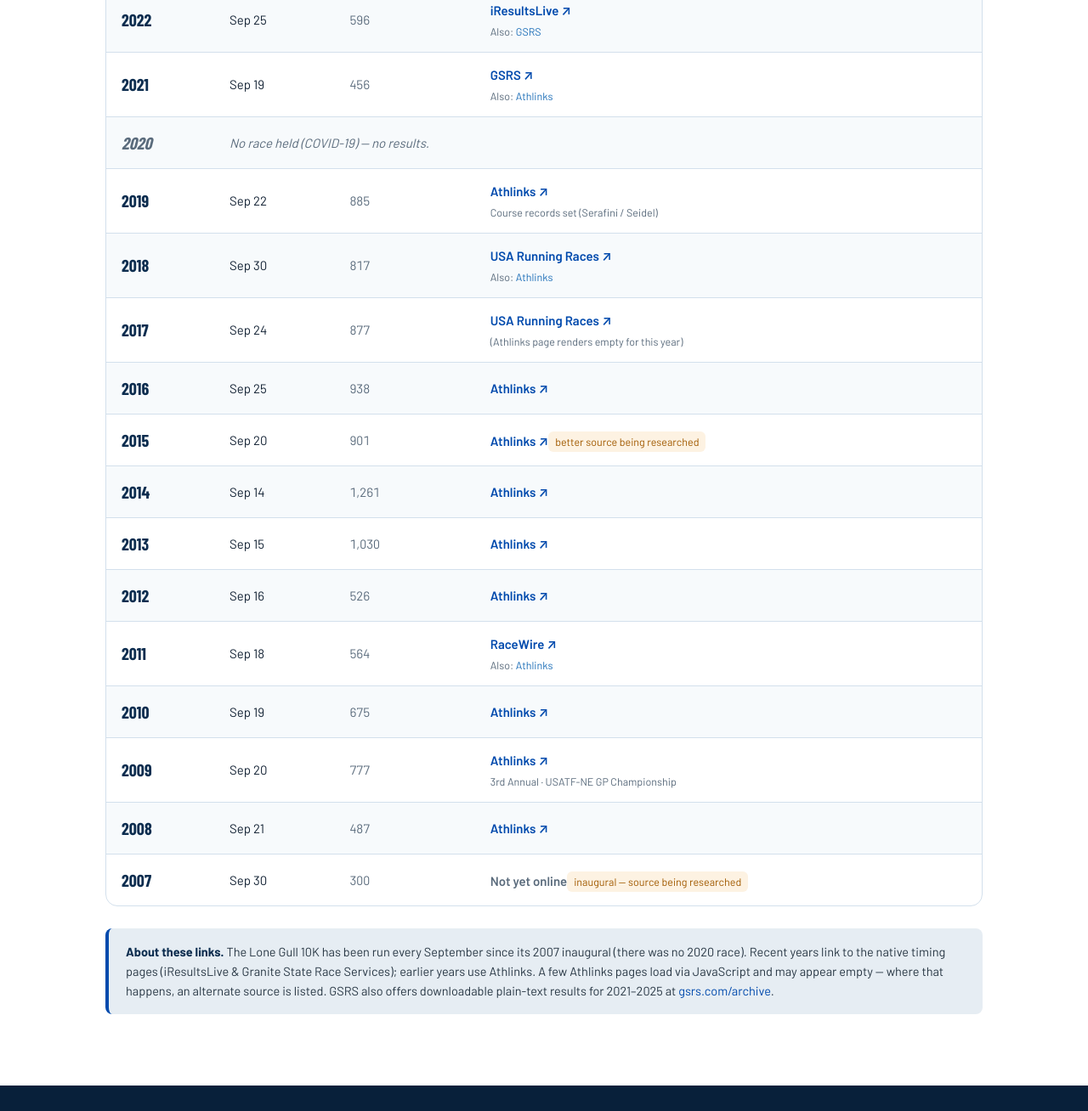
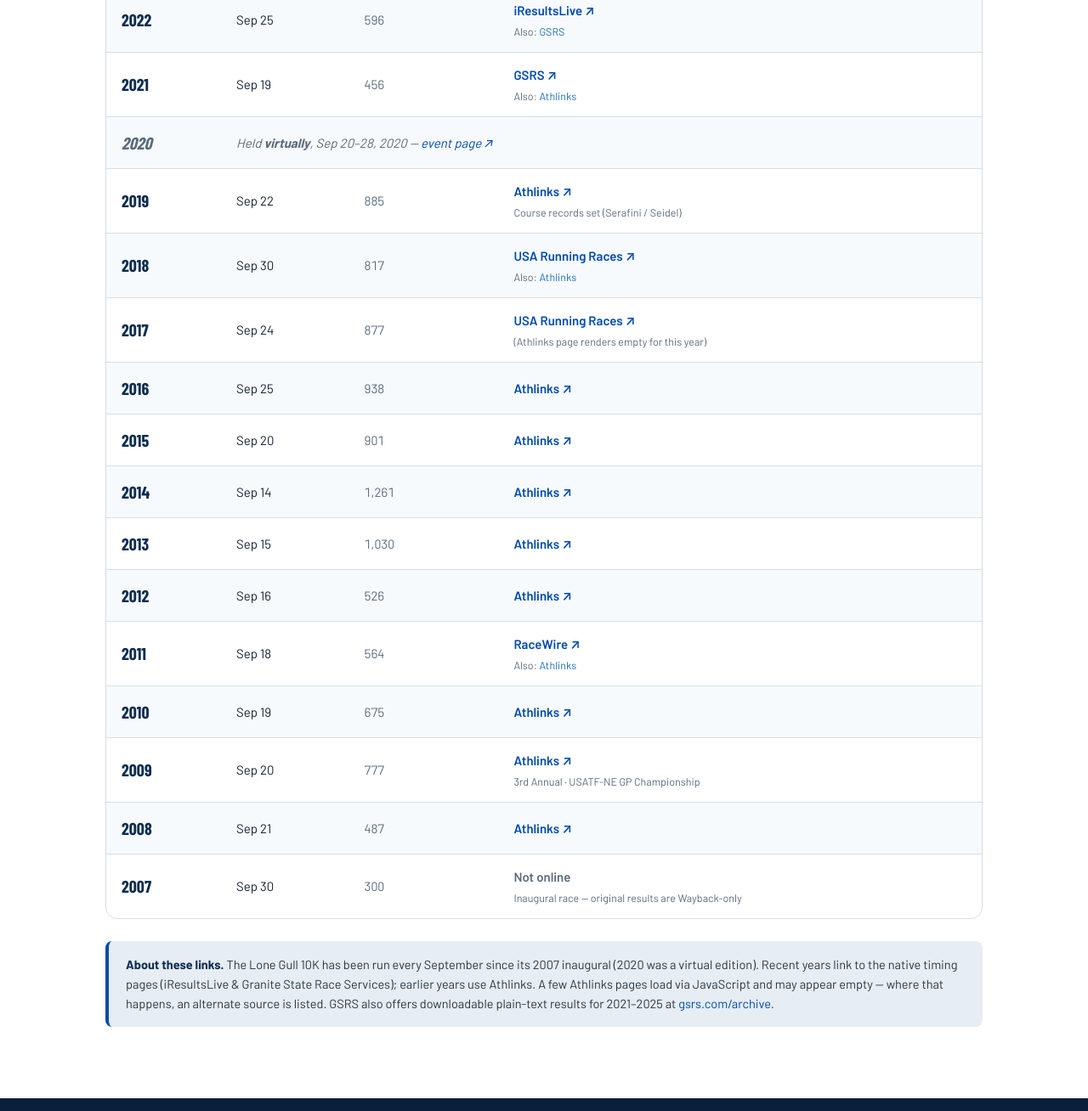
Before and after one commit to octocog/lone-gull-10k, a plain HTML site: page results/index.html in a window 1280 px wide. Shown: the part 1132-2440 px from the top of the page at 85% size. Drawn offline with nearby package versions, Linux system fonts and the light colour scheme.

Commit message:
Results page: 2020 virtual edition, clear 2015 flag, finalize 2007
Co-Authored-By: Claude Opus 4.8 (1M context) <noreply@anthropic.com>

```diff
--- a/results/index.html
+++ b/results/index.html
@@ -179,12 +179,12 @@
           <tr><td class="yr">2023</td><td>Sep 24</td><td class="num">728</td><td><a class="rlink" href="https://www.iresultslive.com/results/?op=overall&racename=10k&eid=5764" target="_blank" rel="noopener">iResultsLive &#8599;</a><span class="alt">Also: <a href="https://www.gsrs.com/results/4788" target="_blank" rel="noopener">GSRS</a></span></td></tr>
           <tr><td class="yr">2022</td><td>Sep 25</td><td class="num">596</td><td><a class="rlink" href="https://www.iresultslive.com/results/?op=overall&racename=10k&eid=5391" target="_blank" rel="noopener">iResultsLive &#8599;</a><span class="alt">Also: <a href="https://www.gsrs.com/results/4585" target="_blank" rel="noopener">GSRS</a></span></td></tr>
           <tr><td class="yr">2021</td><td>Sep 19</td><td class="num">456</td><td><a class="rlink" href="https://www.gsrs.com/results/4518" target="_blank" rel="noopener">GSRS &#8599;</a><span class="alt">Also: <a href="https://www.athlinks.com/event/39931/results/Event/987425/Results" target="_blank" rel="noopener">Athlinks</a></span></td></tr>
-          <tr class="norace"><td class="yr" style="color:var(--muted)">2020</td><td colspan="3">No race held (COVID-19) — no results.</td></tr>
+          <tr class="norace"><td class="yr" style="color:var(--muted)">2020</td><td colspan="3">Held <b>virtually</b>, Sep 20&ndash;28, 2020 &mdash; <a href="https://cccbsd.org/event/2020-virtual-lone-gull-10k-road-race/" target="_blank" rel="noopener">event page &#8599;</a></td></tr>
           <tr><td class="yr">2019</td><td>Sep 22</td><td class="num">885</td><td><a class="rlink" href="https://www.athlinks.com/event/39931/results/Event/883260/Results" target="_blank" rel="noopener">Athlinks &#8599;</a><span class="alt">Course records set (Serafini / Seidel)</span></td></tr>
           <tr><td class="yr">2018</td><td>Sep 30</td><td class="num">817</td><td><a class="rlink" href="https://usarunningraces.com/race-results/lone-gull-10k/" target="_blank" rel="noopener">USA Running Races &#8599;</a><span class="alt">Also: <a href="https://www.athlinks.com/event/39931/results/Event/754975/Results" target="_blank" rel="noopener">Athlinks</a></span></td></tr>
           <tr><td class="yr">2017</td><td>Sep 24</td><td class="num">877</td><td><a class="rlink" href="https://usarunningraces.com/race-results/lone-gull-10k/" target="_blank" rel="noopener">USA Running Races &#8599;</a><span class="alt">(Athlinks page renders empty for this year)</span></td></tr>
           <tr><td class="yr">2016</td><td>Sep 25</td><td class="num">938</td><td><a class="rlink" href="https://www.athlinks.com/event/39931/results/Event/562488/Results" target="_blank" rel="noopener">Athlinks &#8599;</a></td></tr>
-          <tr><td class="yr">2015</td><td>Sep 20</td><td class="num">901</td><td><a class="rlink" href="https://www.athlinks.com/event/39931/results/Event/444920/Results" target="_blank" rel="noopener">Athlinks &#8599;</a><span class="pending">better source being researched</span></td></tr>
+          <tr><td class="yr">2015</td><td>Sep 20</td><td class="num">901</td><td><a class="rlink" href="https://www.athlinks.com/event/39931/results/Event/444920/Results" target="_blank" rel="noopener">Athlinks &#8599;</a></td></tr>
           <tr><td class="yr">2014</td><td>Sep 14</td><td class="num">1,261</td><td><a class="rlink" href="https://www.athlinks.com/event/39931/results/Event/359515/Results" target="_blank" rel="noopener">Athlinks &#8599;</a></td></tr>
           <tr><td class="yr">2013</td><td>Sep 15</td><td class="num">1,030</td><td><a class="rlink" href="https://www.athlinks.com/event/39931/results/Event/284201/Results" target="_blank" rel="noopener">Athlinks &#8599;</a></td></tr>
           <tr><td class="yr">2012</td><td>Sep 16</td><td class="num">526</td><td><a class="rlink" href="https://www.athlinks.com/event/39931/results/Event/218346/Results" target="_blank" rel="noopener">Athlinks &#8599;</a></td></tr>
@@ -192,12 +192,12 @@
           <tr><td class="yr">2010</td><td>Sep 19</td><td class="num">675</td><td><a class="rlink" href="https://www.athlinks.com/event/39931/results/Event/133768/Results" target="_blank" rel="noopener">Athlinks &#8599;</a></td></tr>
           <tr><td class="yr">2009</td><td>Sep 20</td><td class="num">777</td><td><a class="rlink" href="https://www.athlinks.com/event/39931/results/Event/102530/Results" target="_blank" rel="noopener">Athlinks &#8599;</a><span class="alt">3rd Annual · USATF-NE GP Championship</span></td></tr>
           <tr><td class="yr">2008</td><td>Sep 21</td><td class="num">487</td><td><a class="rlink" href="https://www.athlinks.com/event/39931/results/Event/63276/Results" target="_blank" rel="noopener">Athlinks &#8599;</a></td></tr>
-          <tr><td class="yr">2007</td><td>Sep 30</td><td class="num">300</td><td><span class="rlink" style="color:var(--muted)">Not yet online</span><span class="pending">inaugural — source being researched</span></td></tr>
+          <tr><td class="yr">2007</td><td>Sep 30</td><td class="num">300</td><td><span class="rlink" style="color:var(--muted)">Not online</span><span class="alt">Inaugural race — original results are Wayback-only</span></td></tr>
         </tbody>
       </table>
     </div>
     <div class="note">
-      <b>About these links.</b> The Lone Gull 10K has been run every September since its 2007 inaugural (there was no 2020 race). Recent years link to the native timing pages (iResultsLive &amp; Granite State Race Services); earlier years use Athlinks. A few Athlinks pages load via JavaScript and may appear empty — where that happens, an alternate source is listed. GSRS also offers downloadable plain-text results for 2021–2025 at <a href="https://www.gsrs.com/archive/Lone%20Gull%2010K/" target="_blank" rel="noopener">gsrs.com/archive</a>.
+      <b>About these links.</b> The Lone Gull 10K has been run every September since its 2007 inaugural (2020 was a virtual edition). Recent years link to the native timing pages (iResultsLive &amp; Granite State Race Services); earlier years use Athlinks. A few Athlinks pages load via JavaScript and may appear empty — where that happens, an alternate source is listed. GSRS also offers downloadable plain-text results for 2021–2025 at <a href="https://www.gsrs.com/archive/Lone%20Gull%2010K/" target="_blank" rel="noopener">gsrs.com/archive</a>.
     </div>
   </div>
 </section>
```
